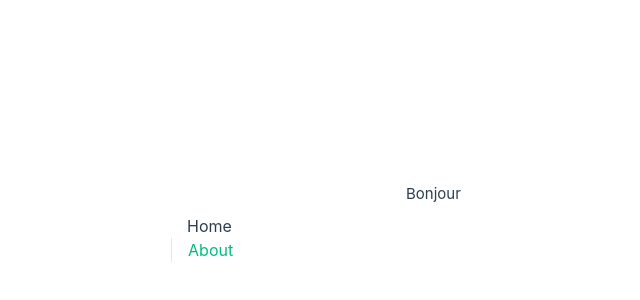
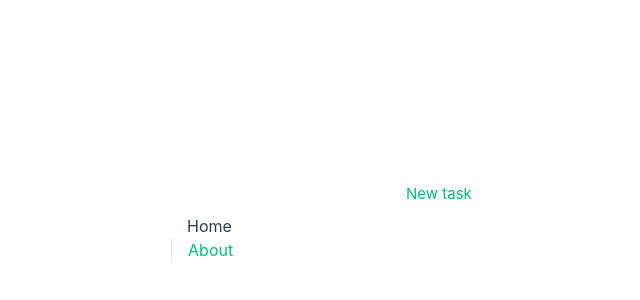
Before and after one commit to jcalixte/failwell, a Vue app: page / in a window 1280 px wide. Shown: the part 170-470 px from the top of the page, without its empty margins (234-874 px from the left). Built offline with nearby package versions, Linux system fonts and the light colour scheme.

Commit message:
✨ (new task) add new task link to navigate to /new-task

```diff
--- a/src/App.vue
+++ b/src/App.vue
@@ -1,6 +1,5 @@
 <script setup lang="ts">
 import { RouterLink, RouterView } from 'vue-router'
-import HelloWorld from './components/HelloWorld.vue'
 </script>
 
 <template>
--- a/src/views/HomeView.vue
+++ b/src/views/HomeView.vue
@@ -1,5 +1,7 @@
 <script setup lang="ts"></script>
 
 <template>
-  <main>Bonjour</main>
+  <main>
+    <RouterLink :to="{ name: 'new-task' }">New task</RouterLink>
+  </main>
 </template>
```
